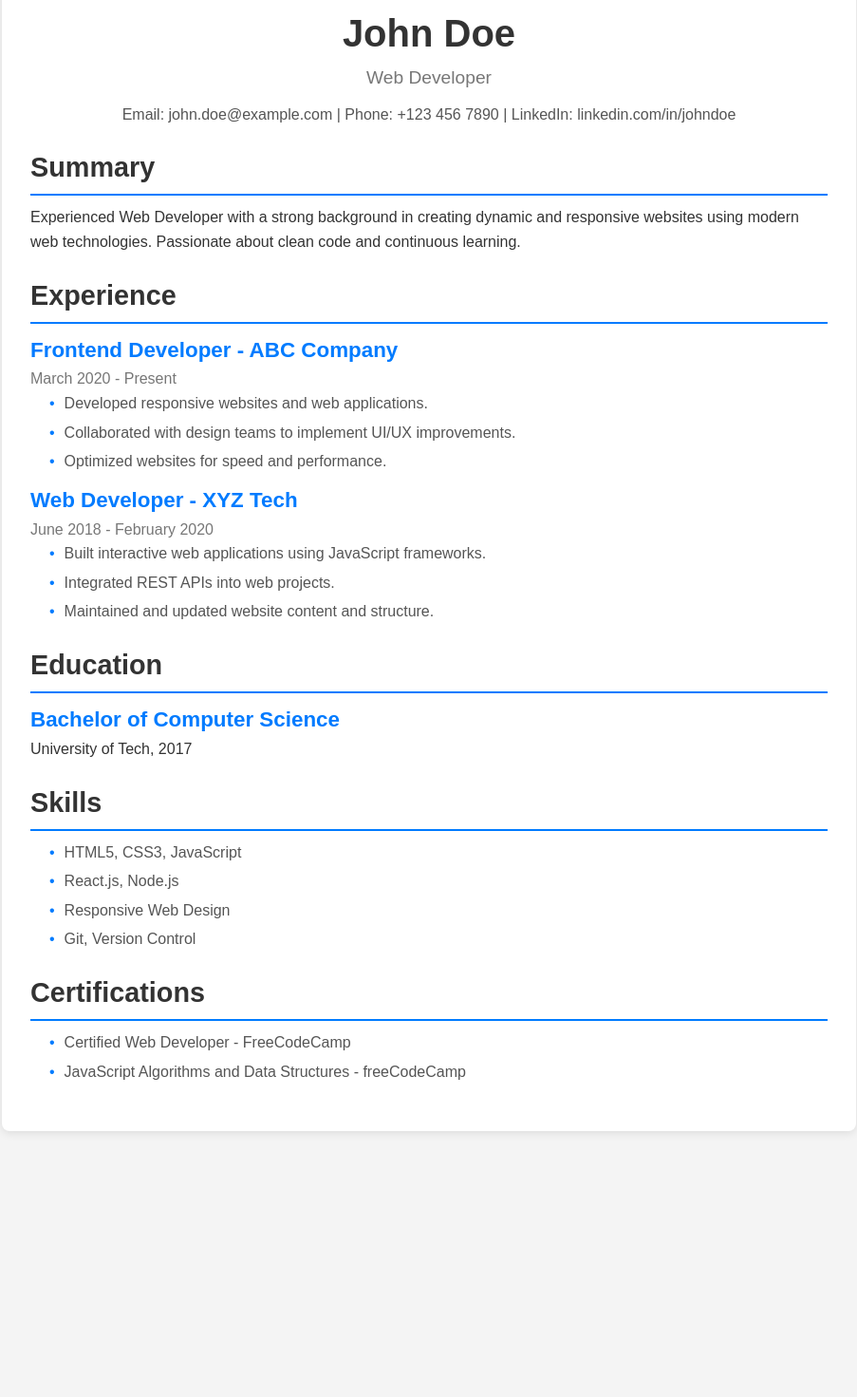
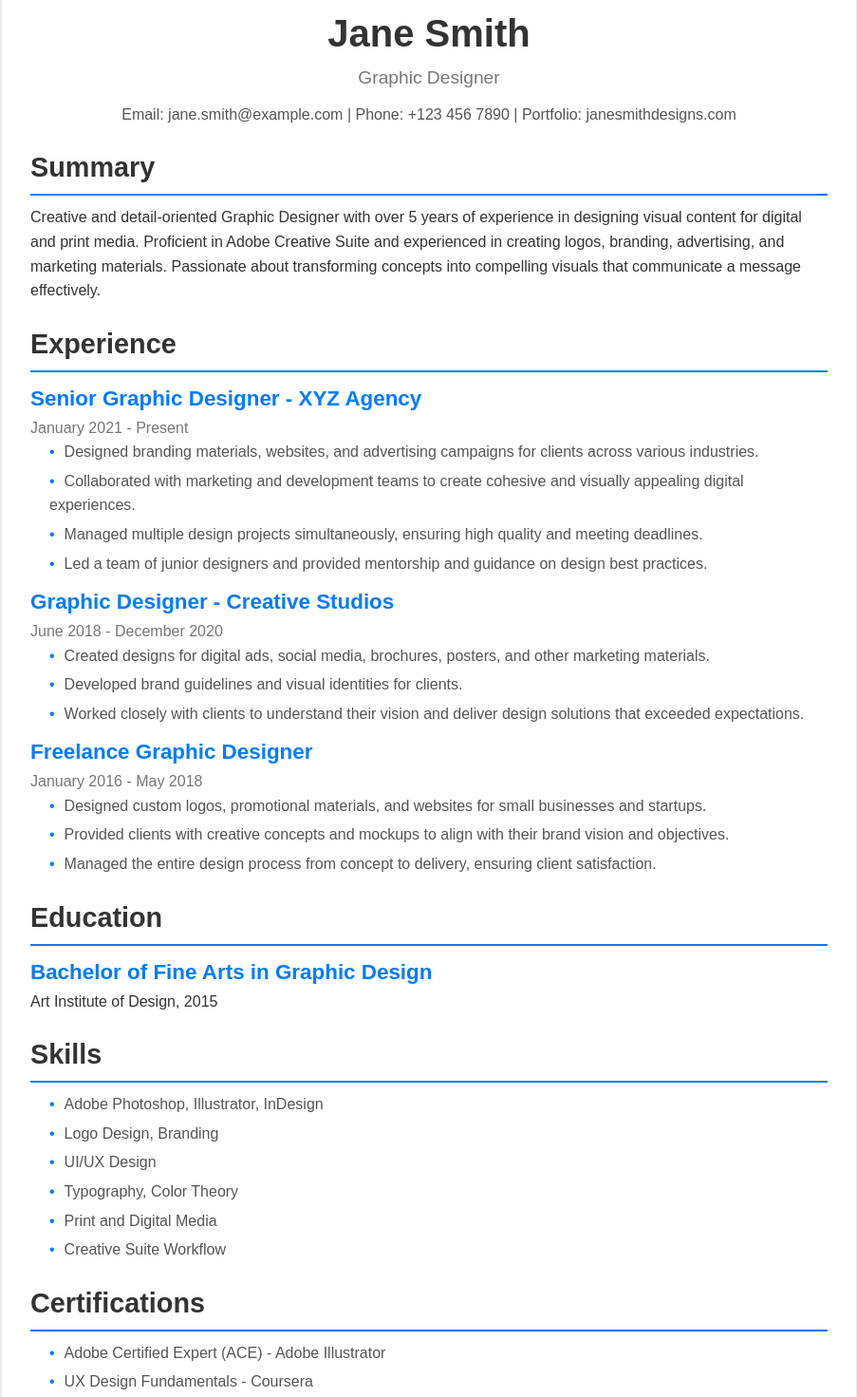
Before and after one commit to nuceym/resume, a plain HTML site: page index.html in a window 1280 px wide. Shown: the part 47-1518 px from the top of the page at 95% size, without its empty margins (188-1091 px from the left). Before the commit the page ends 1258 px from the top, so only its background shows below. Drawn offline with Linux system fonts and the light colour scheme.

Commit message:
Update index.html

```diff
--- a/index.html
+++ b/index.html
@@ -3,42 +3,52 @@
 <head>
     <meta charset="UTF-8">
     <meta name="viewport" content="width=device-width, initial-scale=1.0">
-    <title>Resume</title>
+    <title>Graphic Designer Resume</title>
     <link rel="stylesheet" href="styles.css">
 </head>
 <body>
     <div class="container">
         <header class="header">
-            <h1>John Doe</h1>
-            <p class="title">Web Developer</p>
+            <h1>Jane Smith</h1>
+            <p class="title">Graphic Designer</p>
             <p class="contact">
-                Email: john.doe@example.com | Phone: +123 456 7890 | LinkedIn: linkedin.com/in/johndoe
+                Email: jane.smith@example.com | Phone: +123 456 7890 | Portfolio: janesmithdesigns.com
             </p>
         </header>
 
         <section class="section">
             <h2>Summary</h2>
-            <p>Experienced Web Developer with a strong background in creating dynamic and responsive websites using modern web technologies. Passionate about clean code and continuous learning.</p>
+            <p>Creative and detail-oriented Graphic Designer with over 5 years of experience in designing visual content for digital and print media. Proficient in Adobe Creative Suite and experienced in creating logos, branding, advertising, and marketing materials. Passionate about transforming concepts into compelling visuals that communicate a message effectively.</p>
         </section>
 
         <section class="section">
             <h2>Experience</h2>
             <div class="job">
-                <h3>Frontend Developer - ABC Company</h3>
-                <p class="dates">March 2020 - Present</p>
+                <h3>Senior Graphic Designer - XYZ Agency</h3>
+                <p class="dates">January 2021 - Present</p>
                 <ul>
-                    <li>Developed responsive websites and web applications.</li>
-                    <li>Collaborated with design teams to implement UI/UX improvements.</li>
-                    <li>Optimized websites for speed and performance.</li>
+                    <li>Designed branding materials, websites, and advertising campaigns for clients across various industries.</li>
+                    <li>Collaborated with marketing and development teams to create cohesive and visually appealing digital experiences.</li>
+                    <li>Managed multiple design projects simultaneously, ensuring high quality and meeting deadlines.</li>
+                    <li>Led a team of junior designers and provided mentorship and guidance on design best practices.</li>
                 </ul>
             </div>
             <div class="job">
-                <h3>Web Developer - XYZ Tech</h3>
-                <p class="dates">June 2018 - February 2020</p>
+                <h3>Graphic Designer - Creative Studios</h3>
+                <p class="dates">June 2018 - December 2020</p>
                 <ul>
-                    <li>Built interactive web applications using JavaScript frameworks.</li>
-                    <li>Integrated REST APIs into web projects.</li>
-                    <li>Maintained and updated website content and structure.</li>
+                    <li>Created designs for digital ads, social media, brochures, posters, and other marketing materials.</li>
+                    <li>Developed brand guidelines and visual identities for clients.</li>
+                    <li>Worked closely with clients to understand their vision and deliver design solutions that exceeded expectations.</li>
+                </ul>
+            </div>
+            <div class="job">
+                <h3>Freelance Graphic Designer</h3>
+                <p class="dates">January 2016 - May 2018</p>
+                <ul>
+                    <li>Designed custom logos, promotional materials, and websites for small businesses and startups.</li>
+                    <li>Provided clients with creative concepts and mockups to align with their brand vision and objectives.</li>
+                    <li>Managed the entire design process from concept to delivery, ensuring client satisfaction.</li>
                 </ul>
             </div>
         </section>
@@ -46,26 +56,28 @@
         <section class="section">
             <h2>Education</h2>
             <div class="education">
-                <h3>Bachelor of Computer Science</h3>
-                <p>University of Tech, 2017</p>
+                <h3>Bachelor of Fine Arts in Graphic Design</h3>
+                <p>Art Institute of Design, 2015</p>
             </div>
         </section>
 
         <section class="section">
             <h2>Skills</h2>
             <ul>
-                <li>HTML5, CSS3, JavaScript</li>
-                <li>React.js, Node.js</li>
-                <li>Responsive Web Design</li>
-                <li>Git, Version Control</li>
+                <li>Adobe Photoshop, Illustrator, InDesign</li>
+                <li>Logo Design, Branding</li>
+                <li>UI/UX Design</li>
+                <li>Typography, Color Theory</li>
+                <li>Print and Digital Media</li>
+                <li>Creative Suite Workflow</li>
             </ul>
         </section>
 
         <section class="section">
             <h2>Certifications</h2>
             <ul>
-                <li>Certified Web Developer - FreeCodeCamp</li>
-                <li>JavaScript Algorithms and Data Structures - freeCodeCamp</li>
+                <li>Adobe Certified Expert (ACE) - Adobe Illustrator</li>
+                <li>UX Design Fundamentals - Coursera</li>
             </ul>
         </section>
     </div>
```
